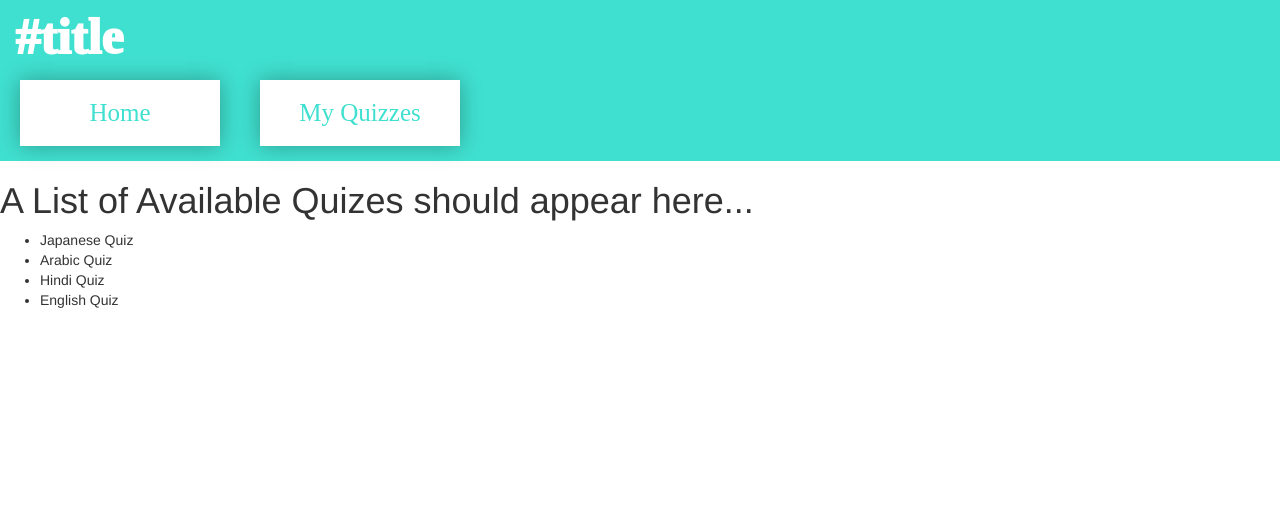
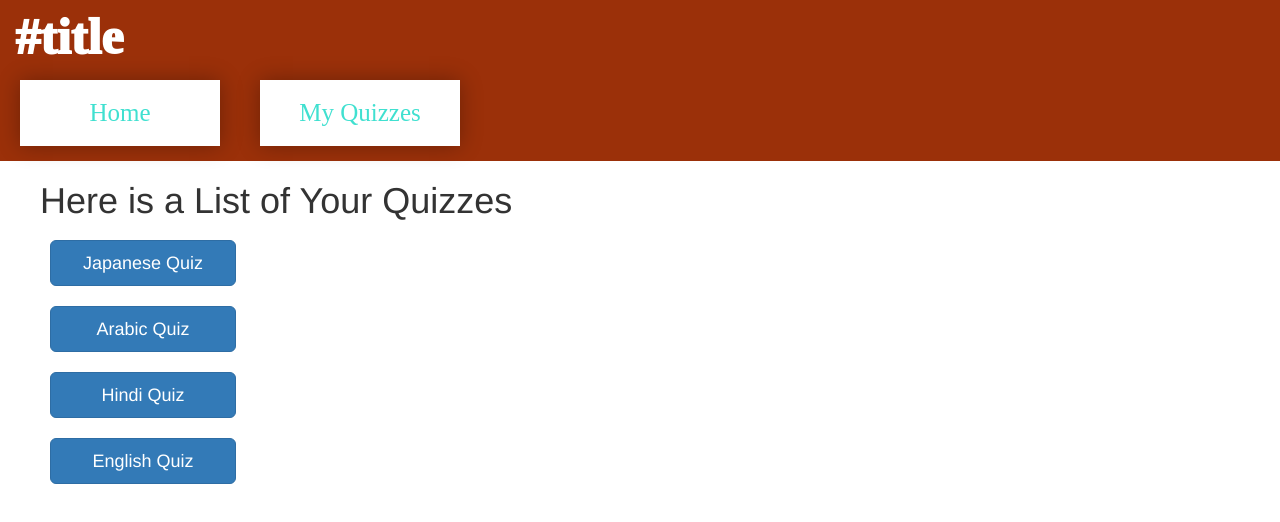
Before and after one commit to MahirJhaveri/Vocal_Flashcards, a React app: page / in a window 1280 px wide. Both pictures are taken after a click on the link "My Quizzes". Built offline with nearby package versions, Linux system fonts and the light colour scheme.

Commit message:
Added Quiz Options basic style

```diff
--- a/src/Components/QuizzesList.js
+++ b/src/Components/QuizzesList.js
@@ -1,16 +1,26 @@
 import React from 'react';
+
+import '../Stylesheets/Quizzes.css';
 
 export default class QuizzesList extends React.Component{
   render(){
     return(
-      <div>
-        <h1>A List of Available Quizes should appear here...</h1>
-        <ul>
-          <li>Japanese Quiz</li>
-          <li>Arabic Quiz</li>
-          <li>Hindi Quiz</li>
-          <li>English Quiz</li>
-        </ul>
+      <div className="quizzes-content">
+        <h1>Here is a List of Your Quizzes</h1>
+        <div className="col">
+          <div className="row-sm-3">
+            <button className="btn btn-lg btn-primary language-buttons">Japanese Quiz</button>
+          </div>
+          <div className="row-sm-3">
+            <button className="btn btn-lg btn-primary language-buttons">Arabic Quiz</button>
+          </div>
+          <div className="row-sm-3">
+            <button className="btn btn-lg btn-primary language-buttons">Hindi Quiz</button>
+          </div>
+          <div className="row-sm-3">
+            <button className="btn btn-lg btn-primary language-buttons">English Quiz</button>
+          </div>
+        </div>
       </div>
     );
   }
--- a/src/Stylesheets/Header.css
+++ b/src/Stylesheets/Header.css
@@ -2,7 +2,7 @@
   position: sticky;
   left: 0;
   top: 0;
-  background: turquoise;
+  background: rgb(155, 48, 9);
   width: 100%;
   display: run-in;
   padding-left: 0px;
--- /dev/null
+++ b/src/Stylesheets/Quizzes.css
@@ -0,0 +1,8 @@
+.language-buttons{
+    margin: 10px;
+    width:15%;
+}
+.quizzes-content{
+    margin-left: 40px;
+    margin-top: 20px;
+}
```
Also changed, not shown: src/Components/QuizesList.js (deleted, +0 -17 lines).
